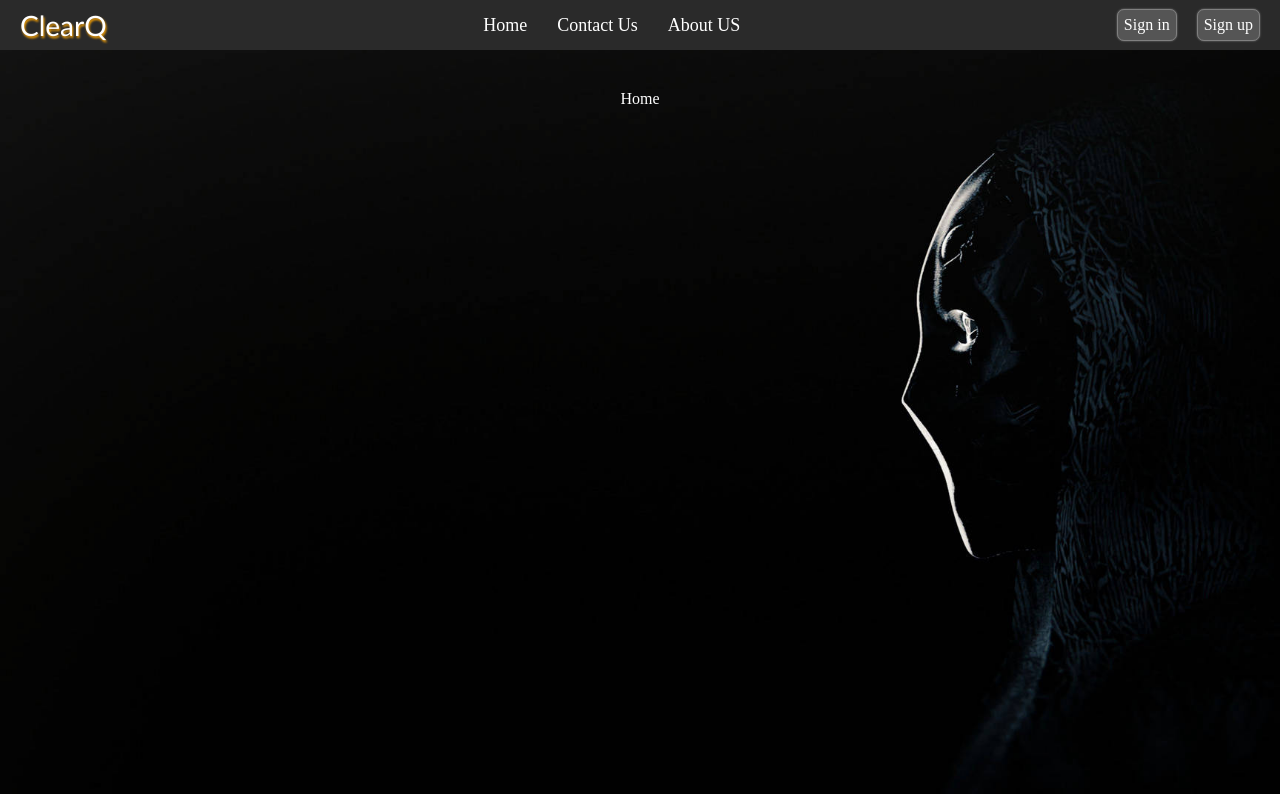
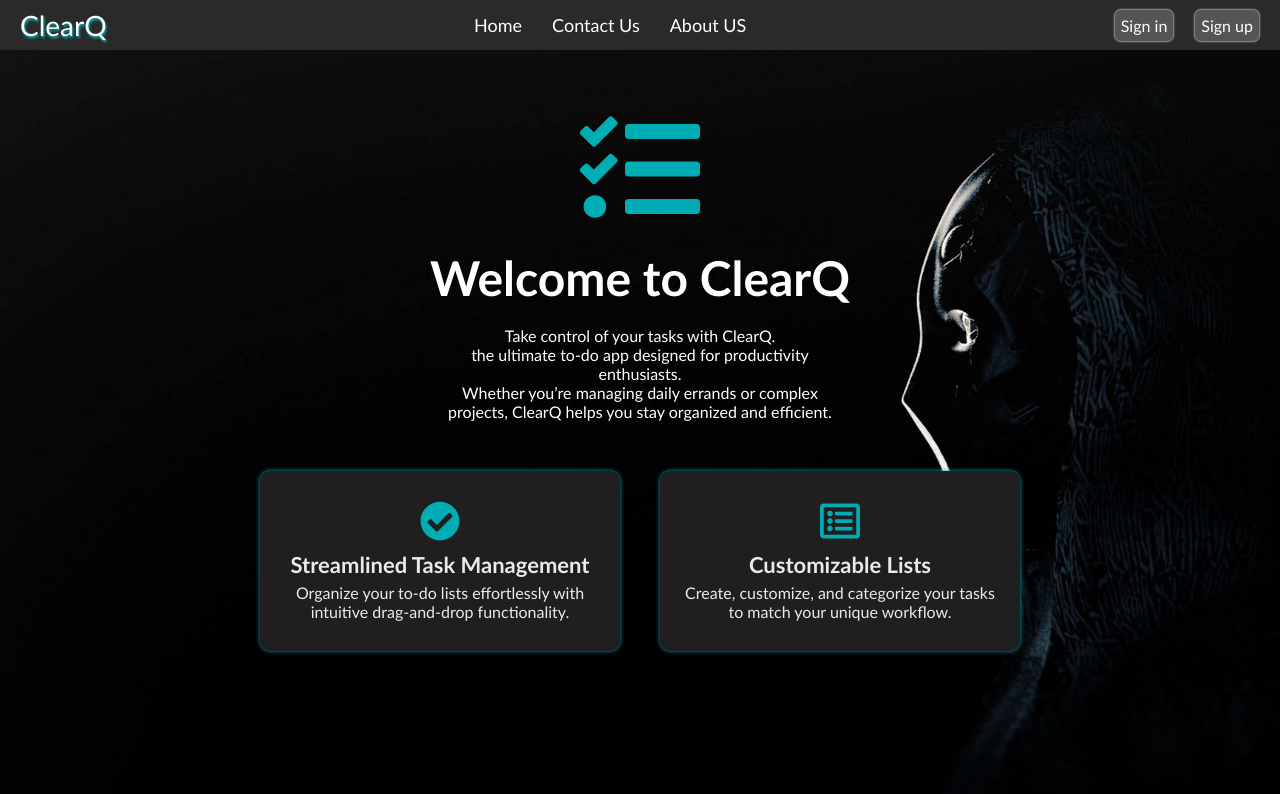
Before and after one commit to Im-Pranshu/ClearQ, a React (Vite) app in the folder frontend/: page / in a window 1280 px wide. Shown: the top 794 px of the page. Built offline with nearby package versions, Linux system fonts and the light colour scheme.

Commit message:
added UI and updated design of the UI color to blue

```diff
--- a/frontend/src/css/AboutUs.css
+++ b/frontend/src/css/AboutUs.css
@@ -0,0 +1,64 @@
+.about-container {
+  display: flex;
+  flex-direction: column;
+  align-items: center;
+  gap: 20px;
+  max-width: 800px;
+  box-sizing: border-box;
+  font-family: "Gill Sans", "Gill Sans MT", Calibri, "Trebuchet MS", sans-serif;
+}
+
+.about-icon {
+  font-size: 120px;
+  color: #00adb5;
+  margin-top: 20px;
+}
+
+.about-title {
+  font-size: 3rem;
+}
+
+.about-description {
+  max-width: 400px;
+  line-height: 1.2;
+  text-align: center;
+}
+
+.about-values {
+  display: flex;
+  justify-content: space-around;
+  margin-top: 30px;
+}
+
+.value {
+  text-align: center;
+  width: 45%;
+  color: #eaeaea;
+  background: #1f1f1f;
+  padding: 15px;
+  border-radius: 10px;
+  filter: drop-shadow(0px 0px 2px #00adb5);
+  transition: 0.5s;
+}
+
+.value:hover {
+  transition: 0.6s;
+  transform: scale(1.1);
+  box-shadow: 0px 0px 5px #00adb5;
+  filter: drop-shadow(0px 0px 8px #00adb5);
+}
+
+.value-icon {
+  font-size: 40px;
+  color: #00adb5;
+  margin-bottom: 10px;
+}
+
+.value h3 {
+  font-size: 22px;
+  margin-bottom: 5px;
+}
+
+.value p {
+  font-size: 16px;
+}
--- a/frontend/src/css/ContactUs.css
+++ b/frontend/src/css/ContactUs.css
@@ -0,0 +1,47 @@
+.contact-container {
+  display: flex;
+  align-items: center;
+  flex-direction: column;
+  gap: 20px;
+  font-family: "Gill Sans", "Gill Sans MT", Calibri, "Trebuchet MS", sans-serif;
+  max-width: 500px;
+}
+
+.contact-title {
+  margin-top: 0px;
+  font-size: 4rem;
+}
+
+.contact-description {
+  text-align: center;
+}
+
+.contact-info {
+  display: flex;
+  flex-direction: column;
+  align-items: center;
+  margin-top: 20px;
+}
+
+.contact-item {
+  display: flex;
+  align-items: center;
+  margin-bottom: 15px;
+  color: #eaeaea;
+}
+
+.contact-icon {
+  margin-right: 15px;
+  font-size: 25px;
+  color: #00adb5;
+}
+
+.contact-info a {
+  color: #00adb5;
+  text-decoration: none;
+  font-size: 16px;
+}
+
+.contact-info a:hover {
+  text-decoration: underline;
+}
--- a/frontend/src/css/Dashboard.css
+++ b/frontend/src/css/Dashboard.css
@@ -1,5 +1,4 @@
-h1 {
-  /* Below 3 lines makes the item to align at center. */
+/* h1 {
   width: fit-content;
   margin-left: auto;
   margin-right: auto;
@@ -11,8 +10,8 @@ h1 {
   font-size: 32px;
   text-align: center;
   border-radius: 5px;
-  box-shadow: 0px 0px 20px 1px #f57c00;
-}
+  box-shadow: 0px 0px 20px 1px #00adb5;
+} */
 
 /* Design for the entire UI of Todo frame */
 .todo-wrapper {
@@ -32,7 +31,7 @@ h1 {
   /* when the items will be more then scroll will be added. */
   overflow: auto;
   border-radius: 10px;
-  box-shadow: 0px 0px 10px 1px #f57c00;
+  box-shadow: 0px 0px 10px 1px #00adb5;
 }
 
 /* Design for the input part of the task */
@@ -62,7 +61,7 @@ h1 {
   border-radius: 5px;
   margin-bottom: 20px;
   padding: 3px;
-  box-shadow: 0px 0px 12px 1px #ff9800;
+  box-shadow: 0px 0px 12px 1px #00adb5;
 }
 
 /* Styling the input part of the input part*/
@@ -71,18 +70,18 @@ h1 {
   border: none;
   width: 250px;
   border-radius: 6px;
-  box-shadow: 0px 0px 10px #ff9800;
+  box-shadow: 0px 0px 10px #00adb5;
 }
 
 /* Styling the input when it's clicked or focused */
 .todo-input-item input:focus {
   outline: none;
-  border: 2px solid #f57c00;
+  border: 2px solid #00adb5;
 }
 
 /* Styling add task button */
 .primaryBtn {
-  background-color: #ff6f00;
+  background-color: #00adb5;
   color: white;
   font-family: cursive;
   font-weight: 300;
@@ -95,12 +94,12 @@ h1 {
   padding: 8px;
   width: 50px;
   cursor: pointer;
-  box-shadow: 0px 0px 12px 2px #ff6f00;
+  box-shadow: 0px 0px 12px 2px #00adb5;
 }
 
 /* Adding hover effect on Add task button */
 .primaryBtn:hover {
-  background-color: #e65100;
+  background-color: #007177;
   color: white;
 }
 
@@ -114,12 +113,12 @@ h1 {
   padding: 12px;
   width: fit-content;
   cursor: pointer;
-  box-shadow: 0px 0px 15px 1px #fb8c00;
+  box-shadow: 0px 0px 15px 1px #00adb5;
 }
 
 /* switch to this color on active tab b/w todo and completed */
 .active {
-  background-color: #ff6f00;
+  background-color: #00adb5;
   color: black;
 }
 
@@ -145,13 +144,13 @@ h1 {
   padding-top: 10px;
   margin-bottom: 30px;
   border-radius: 6px;
-  box-shadow: 0px 0px 15px #fb8c00;
+  box-shadow: 0px 0px 15px #00adb5;
 }
 
 /* Styling the Name/Title of the task */
 .todo-list-item h3 {
   font-size: 25px;
-  color: #ff6f00;
+  color: #00adb5;
   font-weight: bold;
   margin: 0px;
 }
@@ -186,7 +185,7 @@ h1 {
   font-size: 35px;
   margin-left: 10px;
   cursor: pointer;
-  color: #ff6f00;
+  color: #00adb5;
 }
 .checkIcon:hover {
   color: rgb(2, 169, 91);
@@ -210,7 +209,7 @@ h1 {
   margin-bottom: 25px;
   flex-direction: column;
   border-radius: 7px;
-  box-shadow: 0px 0px 15px #fb8c00;
+  box-shadow: 0px 0px 15px #00adb5;
 }
 
 .editWrapper input,
@@ -271,13 +270,13 @@ h1 {
 
 /* Track */
 ::-webkit-scrollbar-track {
-  box-shadow: inset 0 0 10px 2px #fb8c00;
+  box-shadow: inset 0 0 10px 2px #00adb5;
   border-radius: 10px;
 }
 
 /* Handle */
 ::-webkit-scrollbar-thumb {
-  background: #ff6f00;
+  background: #00adb5;
   border-radius: 10px;
 }
 
--- a/frontend/src/css/Home.css
+++ b/frontend/src/css/Home.css
@@ -0,0 +1,69 @@
+.home-container {
+  display: flex;
+  flex-direction: column;
+  align-items: center;
+  gap: 20px;
+  max-width: 800px;
+  box-sizing: border-box;
+  font-family: "Gill Sans", "Gill Sans MT", Calibri, "Trebuchet MS", sans-serif;
+}
+
+.home-icon {
+  font-size: 120px;
+  color: #00adb5;
+  margin-top: 20px;
+}
+
+.home-title {
+  font-size: 3rem;
+}
+
+.home-description {
+  max-width: 400px;
+  line-height: 1.2;
+  text-align: center;
+}
+
+.home-features {
+  display: flex;
+  justify-content: space-around;
+  margin-top: 30px;
+}
+
+.feature {
+  display: flex;
+  flex-direction: column;
+  align-items: center;
+  justify-content: center;
+  text-align: center;
+  width: 45%;
+  color: #eaeaea;
+  height: 180px;
+  background: #1f1f1f;
+  padding: 20px;
+  border-radius: 10px;
+  filter: drop-shadow(0px 0px 2px #00adb5);
+  transition: 0.5s;
+}
+
+.feature:hover {
+  transition: 0.6s;
+  transform: scale(1.1);
+  box-shadow: 0px 0px 5px #00adb5;
+  filter: drop-shadow(0px 0px 8px #00adb5);
+}
+
+.feature-icon {
+  font-size: 40px;
+  color: #00adb5;
+  margin-bottom: 10px;
+}
+
+.feature h3 {
+  font-size: 22px;
+  margin-bottom: 5px;
+}
+
+.feature p {
+  font-size: 16px;
+}
--- a/frontend/src/css/Navbar.css
+++ b/frontend/src/css/Navbar.css
@@ -10,7 +10,7 @@
 .appName {
   font-size: 28px;
   font-family: "Gill Sans", "Gill Sans MT", Calibri, "Trebuchet MS", sans-serif;
-  filter: drop-shadow(1px 2px 1px orange);
+  filter: drop-shadow(1px 2px 1px #00adb5);
   color: white;
   text-decoration: none;
 }
@@ -30,7 +30,7 @@
 
 .navMenu > *:hover {
   transition: 0.3s;
-  box-shadow: 2px 1px 2px orange;
+  box-shadow: 2px 1px 2px #00adb5;
   border-radius: 10px;
   transform: translateY(-2px);
 }
--- a/frontend/src/css/Root.css
+++ b/frontend/src/css/Root.css
@@ -6,6 +6,7 @@
   width: 100%;
   opacity: 100%;
   color: white;
+  font-family: "Gill Sans", "Gill Sans MT", Calibri, "Trebuchet MS", sans-serif;
 }
 
 .linkBtn {
@@ -21,16 +22,17 @@
   transition: 0.3s;
   box-shadow: 0px 0px 2px gray;
   border: 0.2px solid gray;
+  transition: 0.5s;
 }
 
 .allBtn:hover {
-  background: whitesmoke;
+  background: #00adb5;
   color: black;
-  transition: 0.4s;
-  transform: scale(1.1);
-  box-shadow: 0px 0px 2px orange;
-  border: 0.2px solid orange;
-  filter: drop-shadow(0px 0px 1px orange);
+  transition: 0.6s;
+  transform: scale(1.05);
+  box-shadow: 0px 0px 2px #00adb5;
+  border: 0.2px solid #00adb5;
+  filter: drop-shadow(0px 0px 1px #00adb5);
   cursor: pointer;
 }
 
@@ -41,6 +43,8 @@
 .outlet {
   display: flex;
   justify-content: center;
+  height: 70vh;
+  align-items: center;
   margin-top: 40px;
 }
 
--- a/frontend/src/routes/AboutUs.jsx
+++ b/frontend/src/routes/AboutUs.jsx
@@ -1,7 +1,38 @@
 import React from "react";
+import { FaInfoCircle, FaLightbulb, FaCode } from "react-icons/fa";
+import "../css/AboutUs.css";
 
-const AboutUs = () => {
-  return <div>AboutUs</div>;
+const About = () => {
+  return (
+    <div className="about-container">
+      <FaInfoCircle className="about-icon" />
+      <h1 className="about-title">About ClearQ</h1>
+      <p className="about-description">
+        ClearQ is a cutting-edge Todo app built on the powerful MERN stack
+        (MongoDB, Express, React, and Node.js). <br />
+        Designed for simplicity and functionality, our app empowers users to
+        plan, track, and complete their tasks with ease.
+      </p>
+      <div className="about-values">
+        <div className="value">
+          <FaLightbulb className="value-icon" />
+          <h3>Our Vision</h3>
+          <p>
+            To inspire productivity and enable individuals to achieve their
+            goals through innovative task management solutions.
+          </p>
+        </div>
+        <div className="value">
+          <FaCode className="value-icon" />
+          <h3>Technology</h3>
+          <p>
+            We use the latest technology to ensure your experience is seamless,
+            secure, and enjoyable.
+          </p>
+        </div>
+      </div>
+    </div>
+  );
 };
 
-export default AboutUs;
+export default About;
--- a/frontend/src/routes/ContactUs.jsx
+++ b/frontend/src/routes/ContactUs.jsx
@@ -1,7 +1,44 @@
 import React from "react";
+import {
+  FaEnvelope,
+  FaPhoneAlt,
+  FaMapMarkerAlt,
+  FaHeadset,
+} from "react-icons/fa";
+import "../css/ContactUs.css";
 
 const ContactUs = () => {
-  return <div>ContactUs</div>;
+  return (
+    <div className="contact-container">
+      <h1 className="contact-title">Contact Us</h1>
+      <p className="contact-description">
+        We’re here to help! Whether you have questions, need support, or want to
+        share feedback, feel free to reach out.
+      </p>
+      <div className="contact-info">
+        <div className="contact-item">
+          <FaEnvelope className="contact-icon" />
+          <p>
+            Email: <a href="mailto:support@clearq.com">support@clearq.com</a>
+          </p>
+        </div>
+        <div className="contact-item">
+          <FaPhoneAlt className="contact-icon" />
+          <p>
+            Phone: <a href="tel:+1234567890">+1 234 567 890</a>
+          </p>
+        </div>
+        <div className="contact-item">
+          <FaMapMarkerAlt className="contact-icon" />
+          <p>Address: 123 ClearQ Lane, Productivity City, PQ 12345</p>
+        </div>
+        <div className="contact-item">
+          <FaHeadset className="contact-icon" />
+          <p>Support Hours: Mon-Fri, 9 AM - 6 PM</p>
+        </div>
+      </div>
+    </div>
+  );
 };
 
 export default ContactUs;
--- a/frontend/src/routes/Home.jsx
+++ b/frontend/src/routes/Home.jsx
@@ -1,7 +1,40 @@
 import React from "react";
+import { FaTasks, FaCheckCircle, FaRegListAlt } from "react-icons/fa";
+import "../css/Home.css";
 
 const Home = () => {
-  return <div>Home</div>;
+  return (
+    <div className="home-container">
+      <FaTasks className="home-icon" />
+      <h1 className="home-title">Welcome to ClearQ</h1>
+      <p className="home-description">
+        Take control of your tasks with ClearQ.
+        <br />
+        the ultimate to-do app designed for productivity enthusiasts.
+        <br />
+        Whether you’re managing daily errands or complex projects, ClearQ helps
+        you stay organized and efficient.
+      </p>
+      <div className="home-features">
+        <div className="feature">
+          <FaCheckCircle className="feature-icon" />
+          <h3>Streamlined Task Management</h3>
+          <p>
+            Organize your to-do lists effortlessly with intuitive drag-and-drop
+            functionality.
+          </p>
+        </div>
+        <div className="feature">
+          <FaRegListAlt className="feature-icon" />
+          <h3>Customizable Lists</h3>
+          <p>
+            Create, customize, and categorize your tasks to match your unique
+            workflow.
+          </p>
+        </div>
+      </div>
+    </div>
+  );
 };
 
 export default Home;
```
